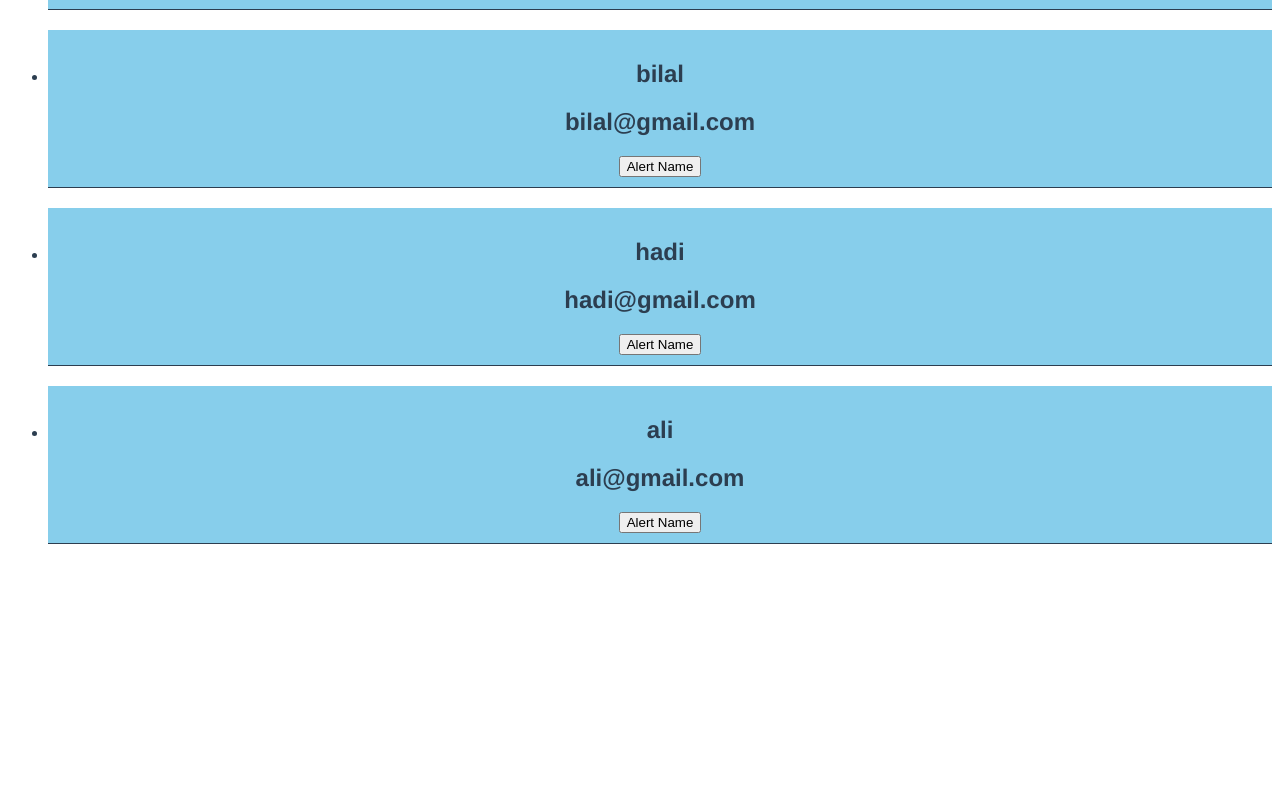
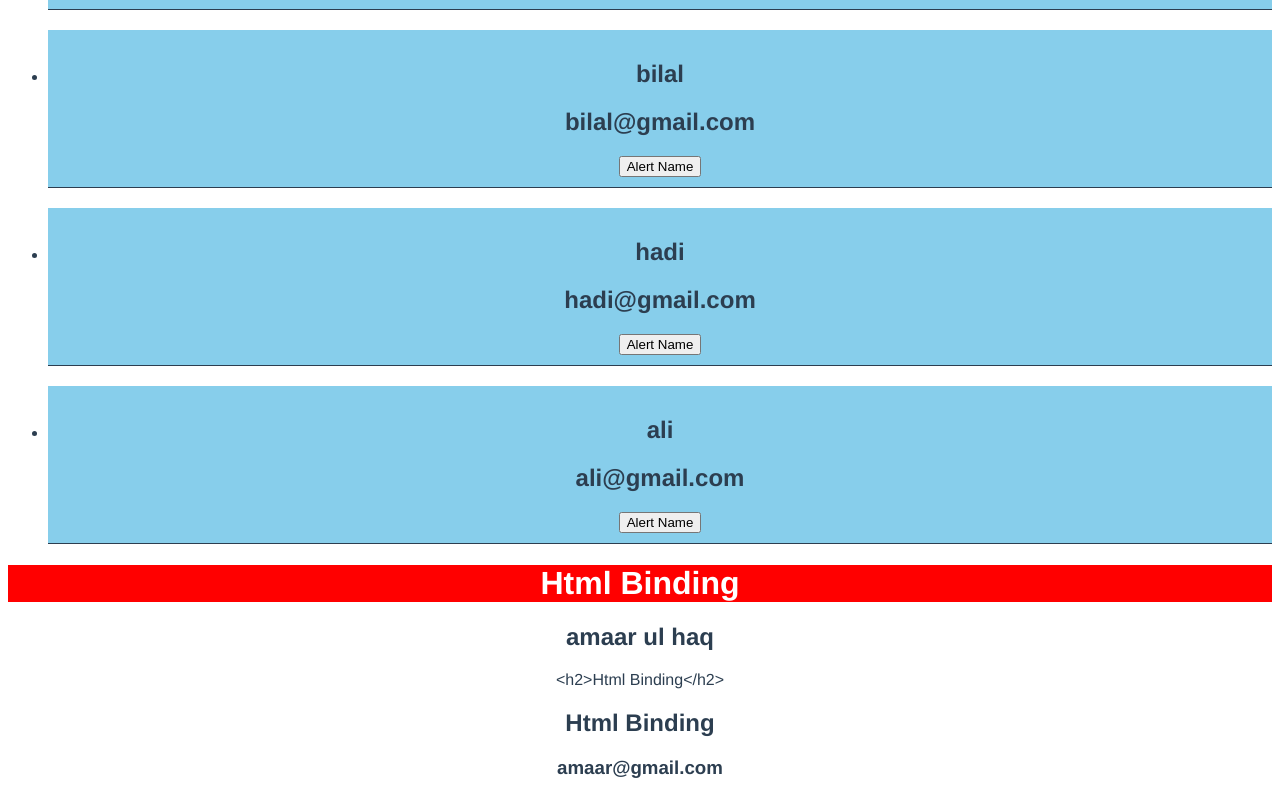
Before and after one commit to Amaar466/Vue-js-My-first-app-, a Vue app: page / in a window 1280 px wide. Shown: the part 2500-3298 px from the top of the page. Before the commit the page ends 3064 px from the top, so only its background shows below. Built offline with nearby package versions, Linux system fonts and the light colour scheme.

Commit message:
Html Binding with Tag

```diff
--- a/src/App.vue
+++ b/src/App.vue
@@ -12,6 +12,7 @@
 <Forloop />
 <Parent />
 <Reuse />
+<Htmlbinding />
 <!-- <User /> -->
 
 </template>
@@ -30,6 +31,7 @@ import Forloop from './components/Forloop.vue';
 import Parent from './components/Parent.vue';
 import Child from './components/Child.vue';
 import Reuse from './components/Reuse.vue';
+import Htmlbinding from './components/Htmlbinding.vue';
 // import User from './components/User.vue';
 
 
@@ -51,6 +53,7 @@ export default {
     Parent,
     Child,
     Reuse,
+    Htmlbinding
     // User
 
 }
--- /dev/null
+++ b/src/components/Htmlbinding.vue
@@ -0,0 +1,28 @@
+<template>
+    <h1>Html Binding</h1>
+    <h2>{{text}}</h2>
+    {{ tag }}
+    <div v-html="tag"></div>
+    <div v-html="tag2"></div>
+</template>
+
+<script>
+export default{
+    name:'Htmlbinding',
+
+    data()
+    {
+        return {
+            text:'amaar ul haq',
+            tag:'<h2>Html Binding</h2>',
+            tag2:'<h3>amaar@gmail.com</h3>'
+        }
+    }
+}
+</script>
+<style scoped>
+h1{
+    background-color:red;
+    color:white
+}
+</style>
```
